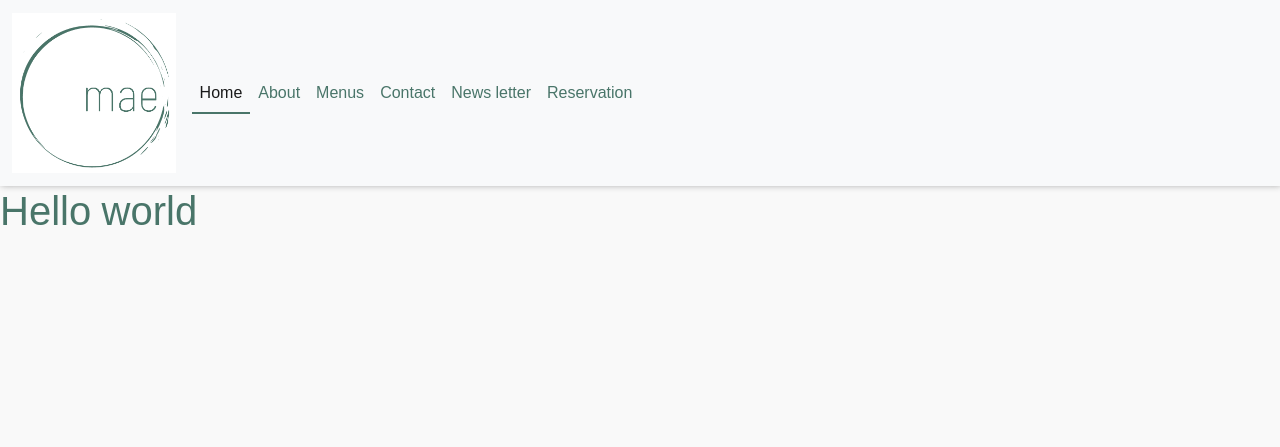
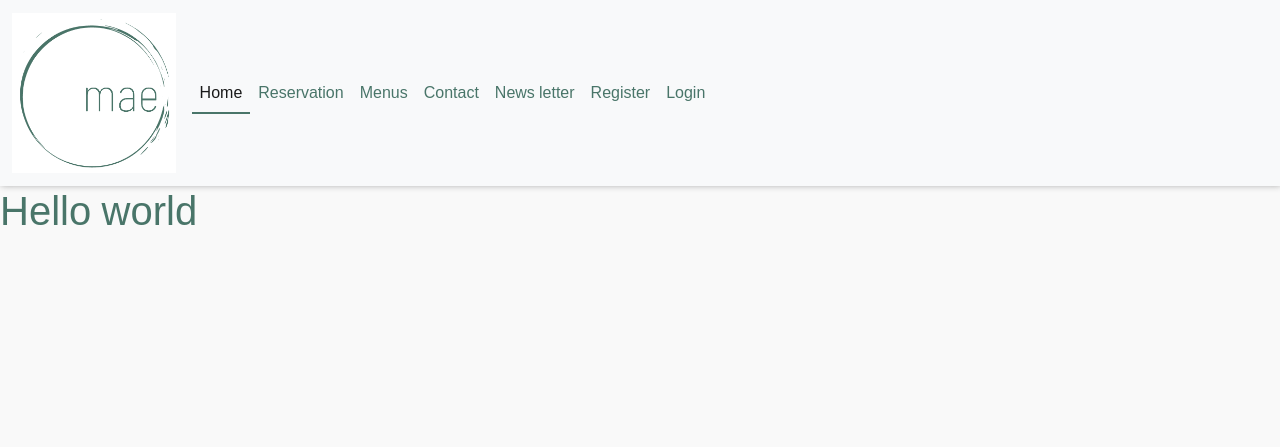
Before and after one commit to Edouard102/m.booking, a Django app: page / in a window 1280 px wide. Shown: the top 447 px of the page. Run offline with Django 3.2, Linux system fonts and the light colour scheme; some libraries are stand-ins or nearby versions.

Commit message:
Change navbar

```diff
--- a/templates/includes/header.html
+++ b/templates/includes/header.html
@@ -24,7 +24,7 @@
                 <a class="nav-link {% if url_name == 'home' %}active{% endif %}" aria-current="page" href="{% url 'home' %}">Home</a>
               </li>
               <li class="nav-item">
-                <a class="nav-link" href="#">About</a>
+                <a class="nav-link" href="#">Reservation</a>
               </li>
               <li class="nav-item">
                 <a class="nav-link" href="#">Menus</a>
@@ -44,7 +44,10 @@
          </li>
          {% else %}
          <li class="nav-item">
-	<a class="nav-link {% if request.path == login_url %}active{% endif %}" aria-current="page" href="{% url 'account_login' %}">Reservation</a>
+           <a class="nav-link {% if request.path == signup_url %}active{% endif %}" aria-current="page" href="{% url 'account_signup' %}">Register</a>
+         </li>
+         <li class="nav-item">
+           <a class="nav-link {% if request.path == login_url %}active{% endif %}" aria-current="page" href="{% url 'account_login' %}">Login</a>
          </li>
          {% endif %}
             </ul>
```
Lines whose indentation alone changed are shown as unchanged.
